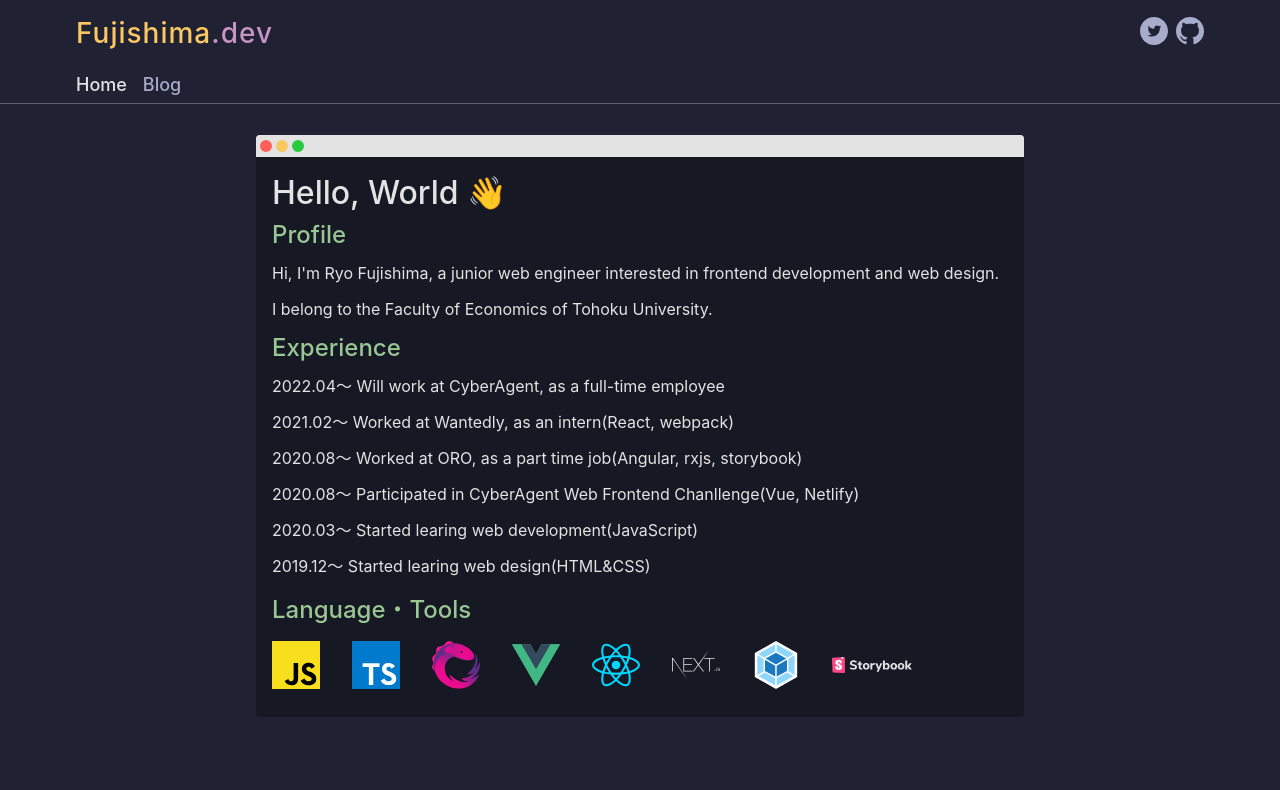
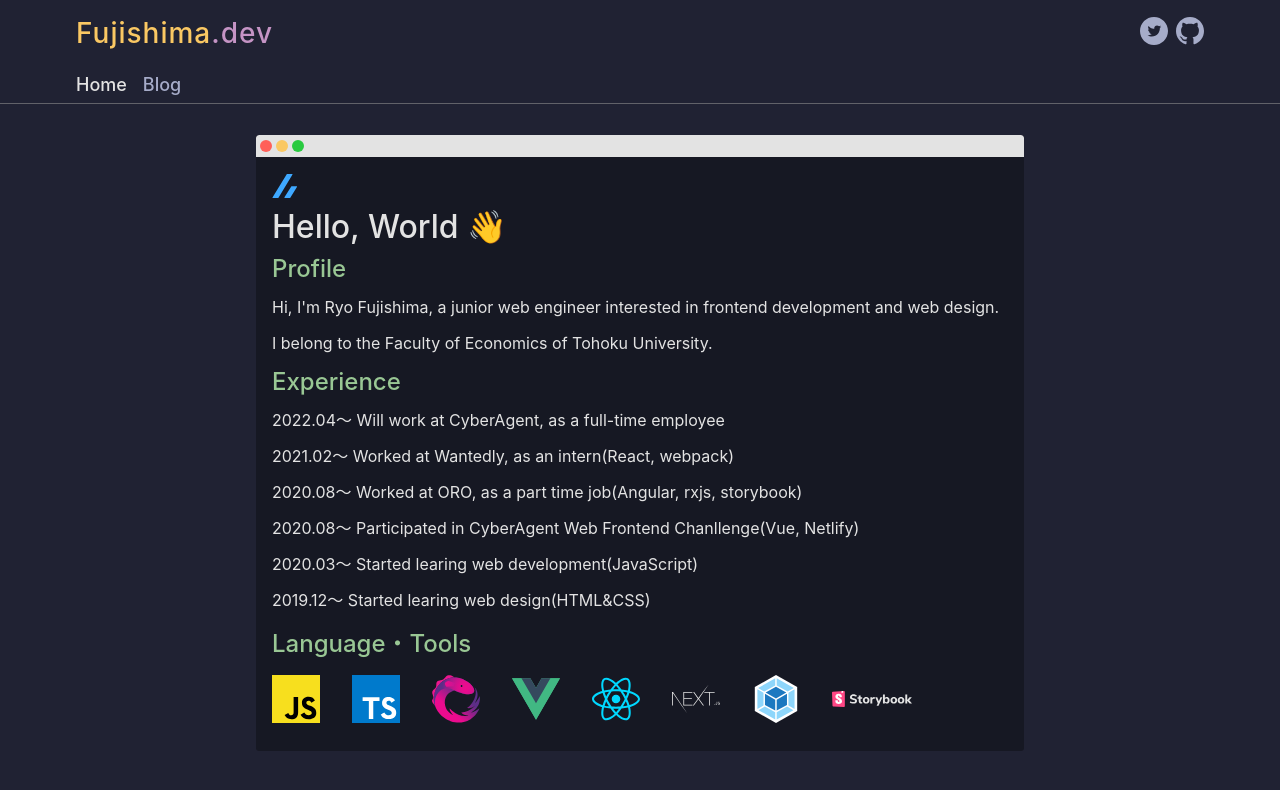
Before and after one commit to Co9xs/next-jamstack-portfolio, a Next.js app: page / in a window 1280 px wide. Shown: the top 790 px of the page. Built offline with nearby package versions, Linux system fonts and the light colour scheme; no server answers.

Commit message:
Zennアイコンを作成

```diff
--- /dev/null
+++ b/src/components/icons/ZennIcon.tsx
@@ -0,0 +1,8 @@
+type Props = React.SVGProps<SVGSVGElement> & {};
+
+export const ZennIcon: React.VFC<Props> = (props) => {
+  const { } = props;
+  return (
+    <svg viewBox="0 0 100 100" width="30" height="30"><path fill="#3EA8FF" d="M2.4 83.3h17c.9 0 1.7-.5 2.2-1.2L68.4 5.2c.6-1-.1-2.2-1.3-2.2H51c-.8 0-1.5.4-1.9 1.1L1.6 81.9c-.3.6.1 1.4.8 1.4zM61 82.1l22.1-35.5c.7-1.1-.1-2.5-1.4-2.5h-16c-.6 0-1.2.3-1.5.8L41.5 81.2c-.6.9.1 2.1 1.2 2.1H59c.8 0 1.6-.4 2-1.2z"></path></svg>
+  );
+}
--- a/src/pages/index.tsx
+++ b/src/pages/index.tsx
@@ -5,6 +5,7 @@ import { SkillIconList } from '@/components/SkillIconList';
 import { PageBase, ContentSection, SectionTitle, PlainText, PageTitle } from '@/styles/utils/common';
 import { Layout } from '@/types/index';
 import React from 'react';
+import { ZennIcon } from '@/components/icons/ZennIcon';
 
 type Props = {
   layout: Layout
@@ -21,6 +22,7 @@ const Home: NextPage<Props> = (props) => {
         favicon="👋"
       />
       <BrowserWindow>
+      <ZennIcon></ZennIcon>
         <PageTitle>Hello, World 👋</PageTitle>
         <ContentSection>
           <SectionTitle>Profile</SectionTitle>
```
